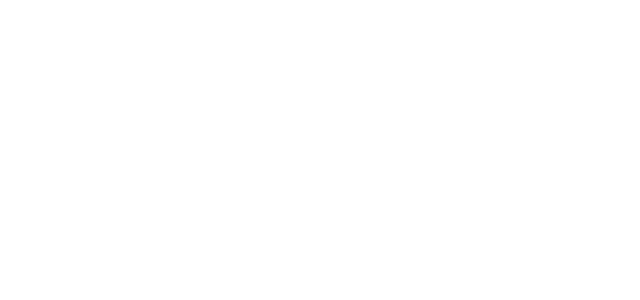
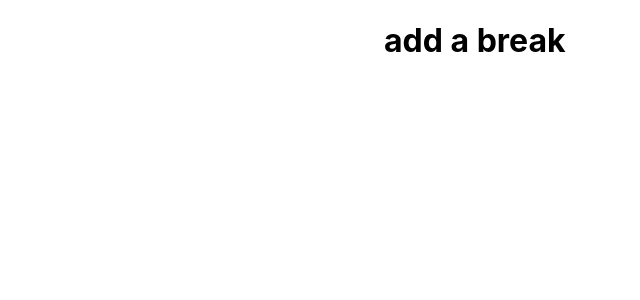
Before and after one commit to mirazulislam1/ultra-active-club, a React (Create React App) app: page / in a window 1280 px wide. Shown: the top 300 px of the page, without its empty margins (640-1280 px from the left). Built offline with nearby package versions, Linux system fonts and the light colour scheme.

Commit message:
equipments JS added

```diff
--- a/exercise.json
+++ b/public/exercise.json
@@ -39,6 +39,6 @@
         "name":"Weekend warriors",
         "body":"Weekend Warriors May Get Same Overall Health Benefits as Regular Exercisers",
         "For-age":25,
-        "time":1200
+        "time":60
     }
 ]
--- a/src/App.js
+++ b/src/App.js
@@ -1,10 +1,11 @@
 
 import './App.css';
+import Exercise from './Components/Exercise/Exercise';
 
 function App() {
   return (
-    <div className="App">
-
+    <div>
+    <Exercise></Exercise>
     </div>
   );
 }
--- /dev/null
+++ b/src/Components/Exercise/Exercise.css
@@ -0,0 +1,4 @@
+.exercise{
+    display: grid;
+    grid-template-columns: 4fr 1fr;
+}
--- /dev/null
+++ b/src/Components/Exercise/Exercise.js
@@ -0,0 +1,24 @@
+import React, { useEffect, useState } from 'react';
+import './Exercise.css'
+const Exercise = () => {
+    const [equipments,setEquipments] = useState([]);
+    useEffect( ()=>{
+        fetch('exercise.json')
+        .then(res =>res.json())
+        .then(data =>setEquipments(data))
+    }, [])
+    return (
+        <div className='exercise'>
+            <div className='exercise-container'>
+            {
+                equipments.map(equipment => console.log(equipment))
+            }
+            </div>
+            <div className='cart-container'>
+            <h1>add a break</h1>
+            </div>
+        </div>
+    );
+};
+
+export default Exercise;
```
